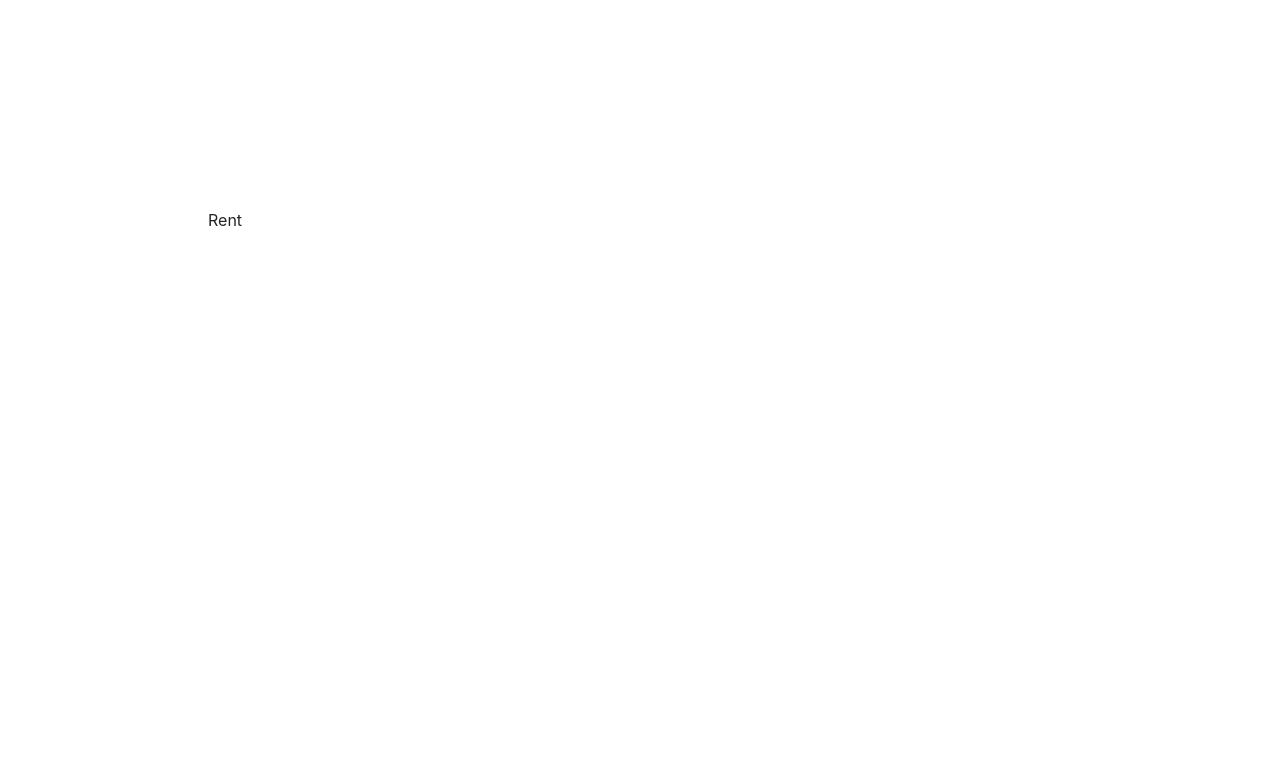
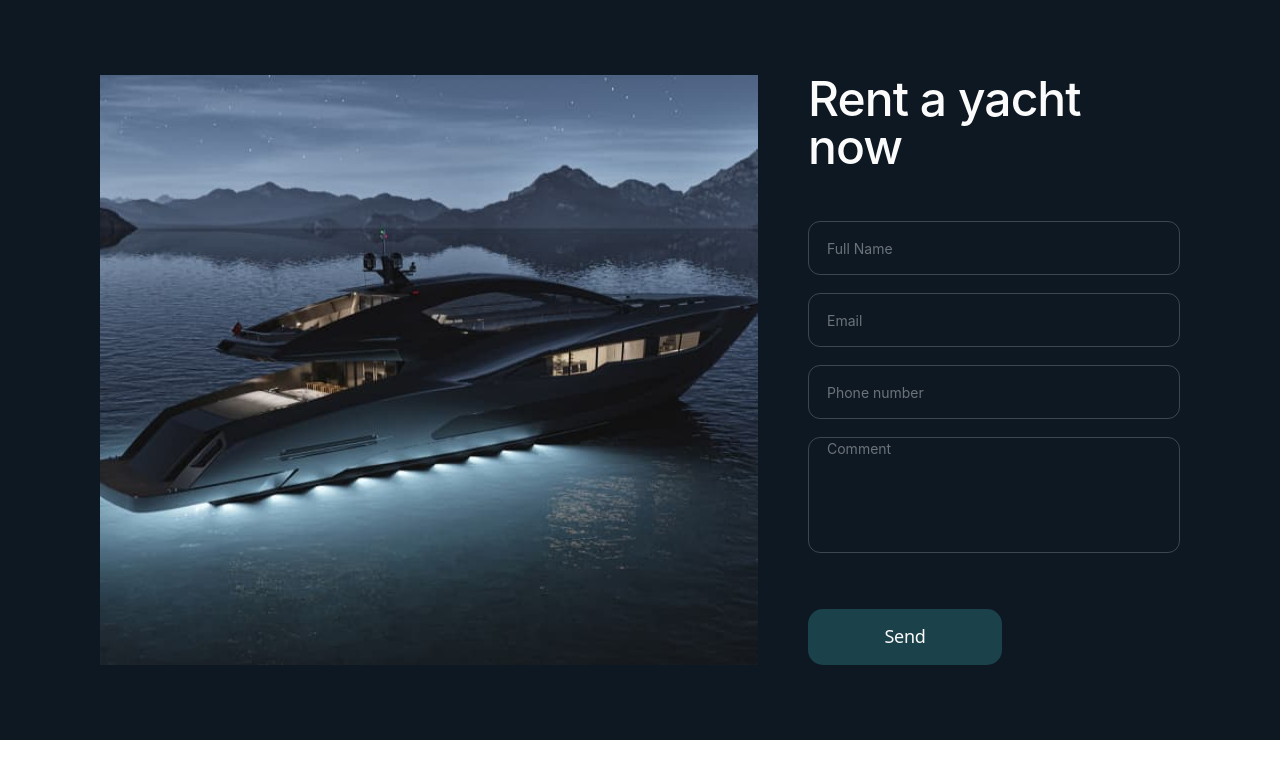
Before and after one commit to kivgor/YachtJet, a website built with Vite: page src/index.html in a window 1280 px wide. Built offline with nearby package versions, Linux system fonts and the light colour scheme.

Commit message:
add rent section

```diff
--- a/src/css/rent.css
+++ b/src/css/rent.css
@@ -1,3 +1,110 @@
+/** -------------- COMMON STYLES -------------- */
+body {
+    background-color: #0e1823;
+}
+
+/* section {
+    padding-top: 75px;
+    padding-bottom: 75px;
+} */
+
+/*? -------------- RENT STYLES --------------*/
+.rent {
+    padding-top: 75px;
+    padding-bottom: 75px;
+}
+
 .rent-container {
-    padding: 200px;
+    display: flex;
+    gap: 50px;
+    width: 1180px;
+    padding-left: 50px;
+    padding-right: 50px;
+    margin: 0 auto;
 }
+
+.rent-img {}
+
+.rent-title {
+    font-family: "Inter", sans-serif;
+    font-weight: 500;
+    font-size: 48px;
+    line-height: 1;
+    letter-spacing: -0.02em;
+    color: #fbfbfb;
+    margin-bottom: 50px;
+}
+
+.rent-form {}
+
+.rent-input {
+    font-family: "Inter", sans-serif;
+    font-weight: 400;
+    font-size: 14px;
+    line-height: 1.29;
+    color: #fbfbfb;
+    width: 100%;
+    border: 1px solid rgba(251, 251, 251, 0.2);
+    border-radius: 12px;
+    height: 54px;
+    padding-left: 18px;
+    background-color: transparent;
+    outline: transparent;
+    margin-bottom: 18px;
+    transition: border-color 250ms cubic-bezier(0.4, 0, 0.2, 1);
+}
+
+.rent-textarea::placeholder,
+.rent-input::placeholder {
+    font-family: "Inter", sans-serif;
+    font-weight: 400;
+    font-size: 14px;
+    line-height: 1.28571;
+    color: rgba(251, 251, 251, 0.4);
+}
+
+.rent-textarea {
+    font-family: "Inter", sans-serif;
+    font-weight: 400;
+    font-size: 14px;
+    line-height: 1.29;
+    color: #fbfbfb;
+    width: 100%;
+    border: 1px solid rgba(251, 251, 251, 0.2);
+    border-radius: 12px;
+    height: 116px;
+    padding-left: 18px;
+    background-color: transparent;
+    outline: transparent;
+    resize: none;
+    transition: border-color 250ms cubic-bezier(0.4, 0, 0.2, 1);
+    margin-bottom: 50px;
+}
+
+.rent-input:focus,
+.rent-textarea:focus {
+    border: 1px solid rgba(251, 251, 251, 0.5);
+}
+
+.rent-btn {
+    font-family: inherit;
+    font-weight: 500;
+    font-size: 18px;
+    line-height: 1.1;
+    letter-spacing: -0.02em;
+    color: #fbfbfb;
+    border: none;
+    border-radius: 15px;
+    padding: 18px 75px;
+    min-width: 194px;
+    padding: 18px 75px;
+    background-color: #1b414b;
+    cursor: pointer;
+    transition: background-color 250ms cubic-bezier(0.4, 0, 0.2, 1);
+
+}
+
+.rent-btn:hover {
+    color: #1b414b;
+    background-color: #fbfbfb;
+}
--- a/src/partials/rent.html
+++ b/src/partials/rent.html
@@ -4,14 +4,27 @@
 <head>
     <meta charset="UTF-8">
     <meta name="viewport" content="width=device-width, initial-scale=1.0">
-    <title>Document</title>
+    <title>YachtJet</title>
+    <link rel="stylesheet" href="https://cdnjs.cloudflare.com/ajax/libs/modern-normalize/2.0.0/modern-normalize.min.css"
+        integrity="sha512-4xo8blKMVCiXpTaLzQSLSw3KFOVPWhm/TRtuPVc4WG6kUgjH6J03IBuG7JZPkcWMxJ5huwaBpOpnwYElP/m6wg=="
+        crossorigin="anonymous" referrerpolicy="no-referrer" />
 </head>
 
 <body>
     <main>
         <section class="rent">
             <div class="rent-container">
-                <p>Rent</p>
+                <img class="rent-img" src="/img/rent/rent-yacht.jpg" alt="Rent a yacht now" width="658" height="536">
+                <div>
+                    <h2 class="rent-title">Rent a yacht now</h2>
+                    <form class="rent-form" >
+                        <input class="rent-input" type="text" placeholder="Full Name">
+                        <input class="rent-input" type="email" placeholder="Email">
+                        <input class="rent-input" type="tel" placeholder="Phone number">
+                        <textarea class="rent-textarea" name="" id="" placeholder="Comment"></textarea>
+                        <button class="rent-btn" type="submit">Send</button>
+                    </form>
+                </div>
             </div>
         </section>
     </main>
```
Also changed, not shown: src/img/rent/rent-yacht.jpg (added).
